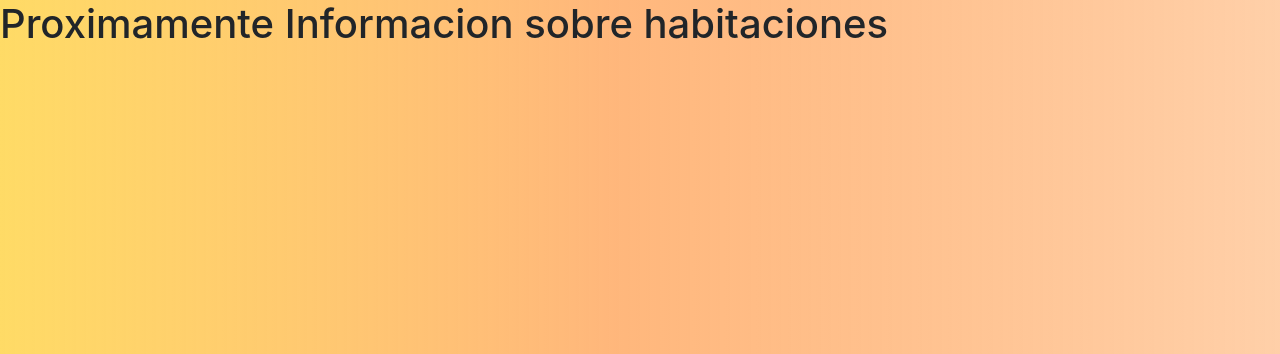
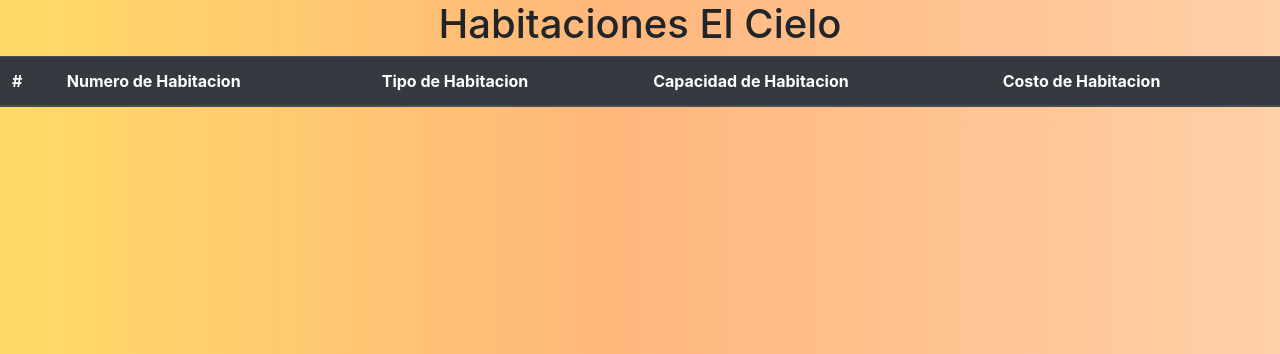
Before and after one commit to EssaulPR/ProyectoHotel, a Flask app: page /habit_UsR in a window 1280 px wide. Shown: the part 66-420 px from the top of the page. Run offline with Flask 2, Linux system fonts and the light colour scheme; the visitor is signed in with stand-in values (Sample User, id 1); data comes from the database, SQL or seed files in the repository; data that the repository does not hold is empty; some libraries are stand-ins or nearby versions.

Commit message:
Terminado

```diff
--- a/app/routes.py
+++ b/app/routes.py
@@ -34,7 +34,11 @@ def logout():
 @app.route("/habit_UsR")
 @login_required
 def habit_UsR():
-    return render_template("habit_UsR.html")
+    if not current_user.is_authenticated:
+        return redirect(url_for("login"))
+    # imprimir bdd habitaciones
+    habitaciones = Habitacion.query.all()
+    return render_template("habit_UsR.html", habitaciones = habitaciones)
 
 @app.route("/client_UsR")
 @login_required
@@ -42,7 +46,7 @@ def client_UsR():
     if not current_user.is_authenticated:
         return redirect(url_for("login"))
     # imprimir lo que mando desde crearClt
-    clientes = Cliente.query.filter_by(users_id = current_user.id).all()
+    clientes = Cliente.query.all()
     return render_template("client_UsR.html", clientes = clientes)
 
 @app.route("/crearClt", methods=["GET","POST"])
--- a/app/templates/base.html
+++ b/app/templates/base.html
@@ -8,7 +8,7 @@
   <meta name="Description" content="Enter your description here" />
   <link rel="stylesheet" href="https://cdnjs.cloudflare.com/ajax/libs/twitter-bootstrap/4.5.0/css/bootstrap.min.css">
   <link rel="stylesheet" href="https://cdnjs.cloudflare.com/ajax/libs/font-awesome/5.13.0/css/all.min.css">
-  <link rel="stylesheet" href="../static/sass/style.css">
+  <link rel="stylesheet" href="/static/sass/style.css">
   <title>Appiin</title>
 </head>
 
@@ -17,7 +17,7 @@
   {% if current_user.is_anonymous %}
   {% else %}
   <nav class="navbar navbar-expand-lg navbar-dark bg-dark">
-    <img src="../static/img/AppInn.ico" alt="">
+    <img src="/static/img/AppInn.ico" alt="">
     <a class="nav-link text-white" href="{{ url_for('habit_UsR') }}">Habitaciones</a>
     <a class="nav-link text-white" href="{{ url_for('client_UsR') }}">Clientes</a>
     <a class="nav-link text-white" href="{{ url_for('crearClt') }}">Agregar Clientes</a>
--- a/app/templates/habit_UsR.html
+++ b/app/templates/habit_UsR.html
@@ -1,5 +1,32 @@
 {% extends "base.html" %}
 <!-- Mostrar informacion sobre habitaciones del usuario de recepcionista -->
+<!-- MODIFICAR LAS CLASES DESPUES!!! -->
 {% block habitUsR %}
-  <h1>Proximamente Informacion sobre habitaciones</h1>
+<section class="cont-cltUsr">
+  <h1>Habitaciones El Cielo</h1>
+
+
+  <table class="table">
+    <thead class="thead-dark">
+      <tr>
+        <th scope="col">#</th>
+        <th scope="col">Numero de Habitacion</th>
+        <th scope="col">Tipo de Habitacion</th>
+        <th scope="col">Capacidad de Habitacion</th>
+        <th scope="col">Costo de Habitacion</th>
+      </tr>
+    </thead>
+    {% for habitacion in habitaciones %}
+    <tbody>
+      <tr class="bg-white">
+        <th></th>
+        <td>{{habitacion.numHabit}}</td>
+        <td>{{habitacion.tipoHabit}}</td>
+        <td>{{habitacion.capXHabit}}</td>
+        <td>{{habitacion.costoXHabit}}</td>
+      </tr>
+    </tbody>
+    {% endfor %}
+  </table>
+</section>
 {% endblock %}
```
